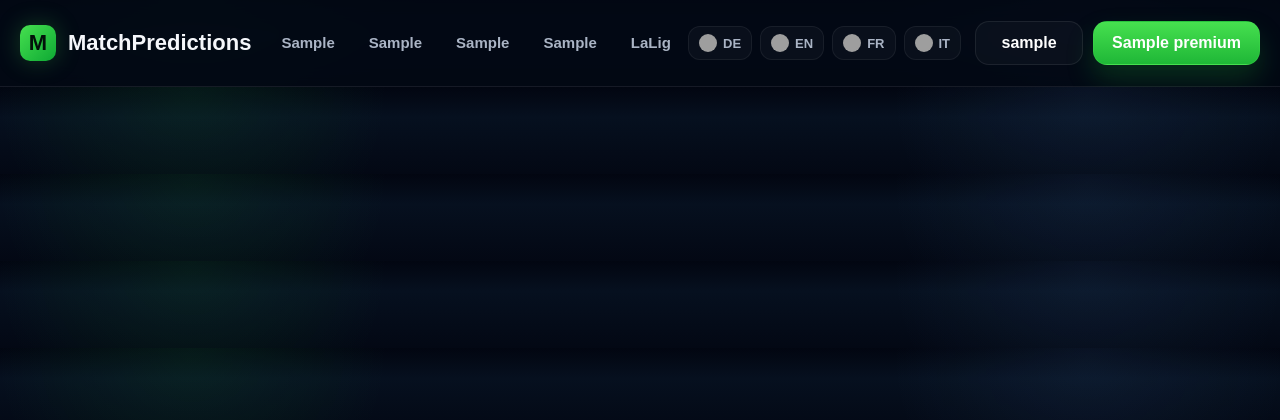
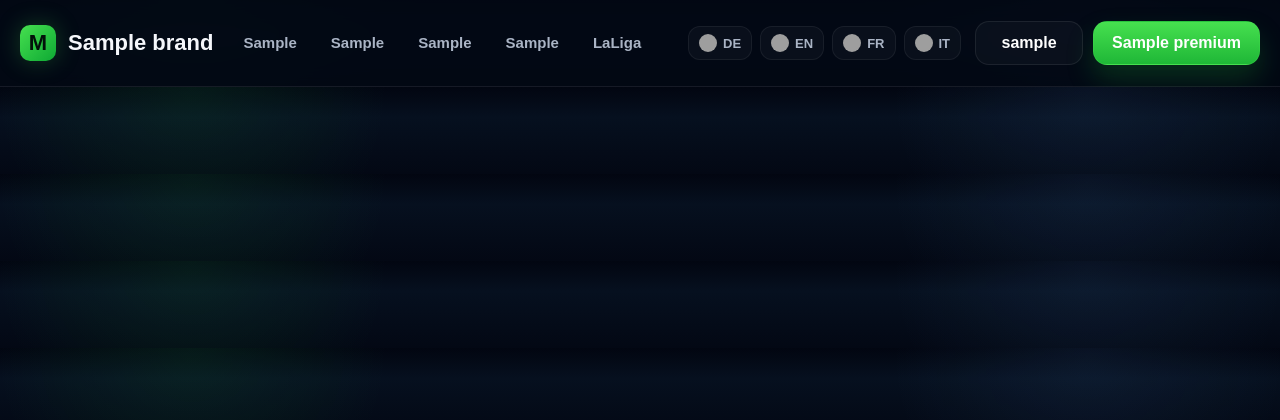
Before and after one commit to bonangel1974/matchpredictions, a Flask app: template templates/base.html in a window 1280 px wide. Shown: the top 420 px of the page. Run offline with Flask 3, Linux system fonts and the light colour scheme; the template is opened without the code that fills it: most values are stand-ins (such as "Sample title", 1, 10 or a date in 2020); grey boxes are pictures that could not be loaded.

Commit message:
base angepasst

```diff
--- a/templates/base.html
+++ b/templates/base.html
@@ -3,7 +3,7 @@
 <head>
   <meta charset="UTF-8">
   <meta name="viewport" content="width=device-width, initial-scale=1.0">
-  <title>MatchPredictions</title>
+  <title>{{ t.brand }}</title>
   <link rel="stylesheet" href="{{ url_for('static', filename='css/style.css') }}">
 </head>
 <body>
@@ -12,7 +12,7 @@
     <div class="container header-mobile-top">
         <div class="brand">
             <div class="brand-mark">M</div>
-            <div>MatchPredictions</div>
+            <div>{{ t.brand }}</div>
         </div>
 
         <button class="burger-btn" id="burgerBtn" aria-label="Menu" aria-expanded="false" aria-controls="mobileMenu">
@@ -25,7 +25,7 @@
     <div class="container header-desktop">
         <div class="brand">
             <div class="brand-mark">M</div>
-            <div>MatchPredictions</div>
+            <div>{{ t.brand }}</div>
         </div>
 
         <div class="mobile-nav-scroll">
@@ -44,6 +44,9 @@
                 <a href="/?league=worldcup&lang={{ lang }}" class="{% if league == 'worldcup' %}active{% endif %}">World Cup</a>
                 <a href="/?league=switzerland&lang={{ lang }}" class="{% if league == 'switzerland' %}active{% endif %}">{{ t.nav_switzerland }}</a>
                 <a href="/?league=austria&lang={{ lang }}" class="{% if league == 'austria' %}active{% endif %}">{{ t.nav_austria }}</a>
+                <a href="/?league=turkey&lang={{ lang }}" class="{% if league == 'turkey' %}active{% endif %}">Türkiye</a>
+                <a href="/?league=hungary&lang={{ lang }}" class="{% if league == 'hungary' %}active{% endif %}">Hungary</a>
+                <a href="/?league=albania&lang={{ lang }}" class="{% if league == 'albania' %}active{% endif %}">Albania</a>
                 <a href="#" class="live-link"><span class="live-dot"></span><span>{{ t.live }}</span></a>
             </nav>
         </div>
@@ -92,6 +95,9 @@
                 <a href="/?league=worldcup&lang={{ lang }}" class="{% if league == 'worldcup' %}active{% endif %}">World Cup</a>
                 <a href="/?league=switzerland&lang={{ lang }}" class="{% if league == 'switzerland' %}active{% endif %}">{{ t.nav_switzerland }}</a>
                 <a href="/?league=austria&lang={{ lang }}" class="{% if league == 'austria' %}active{% endif %}">{{ t.nav_austria }}</a>
+                <a href="/?league=turkey&lang={{ lang }}" class="{% if league == 'turkey' %}active{% endif %}">Türkiye</a>
+                <a href="/?league=hungary&lang={{ lang }}" class="{% if league == 'hungary' %}active{% endif %}">Hungary</a>
+                <a href="/?league=albania&lang={{ lang }}" class="{% if league == 'albania' %}active{% endif %}">Albania</a>
                 <a href="#" class="mobile-live-link"><span class="live-dot"></span><span>{{ t.live }}</span></a>
             </nav>
 
```
